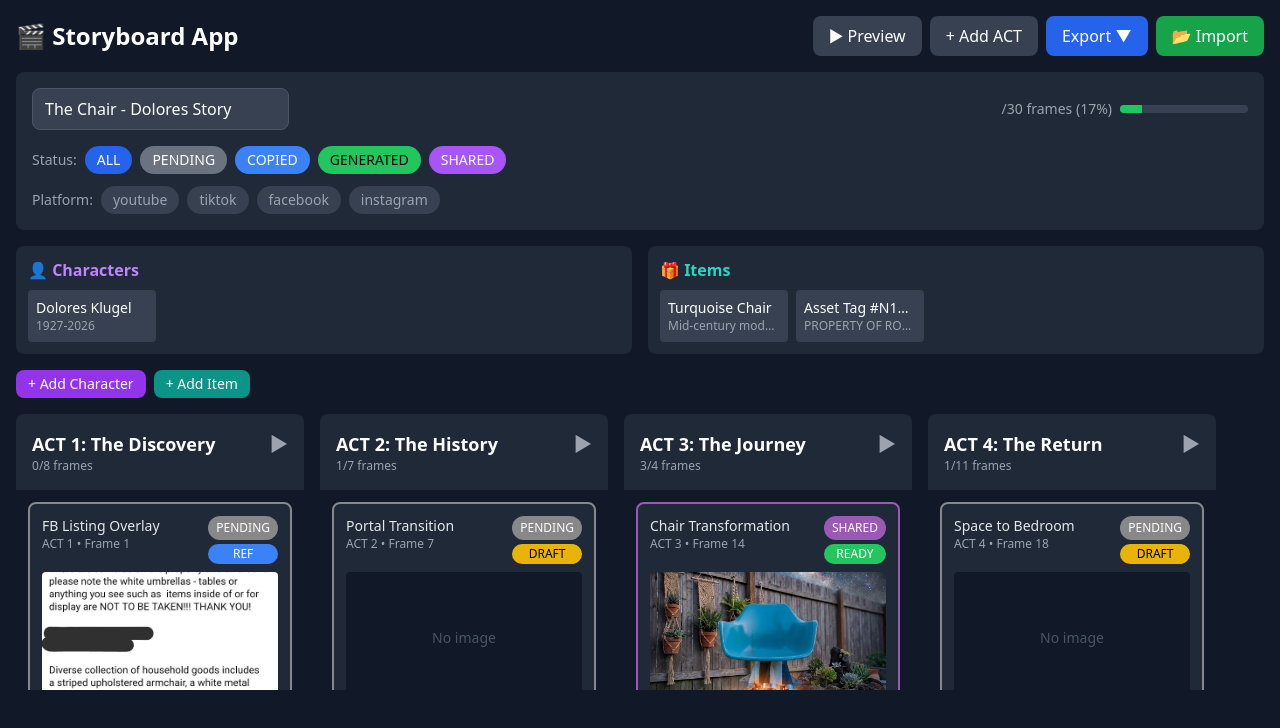
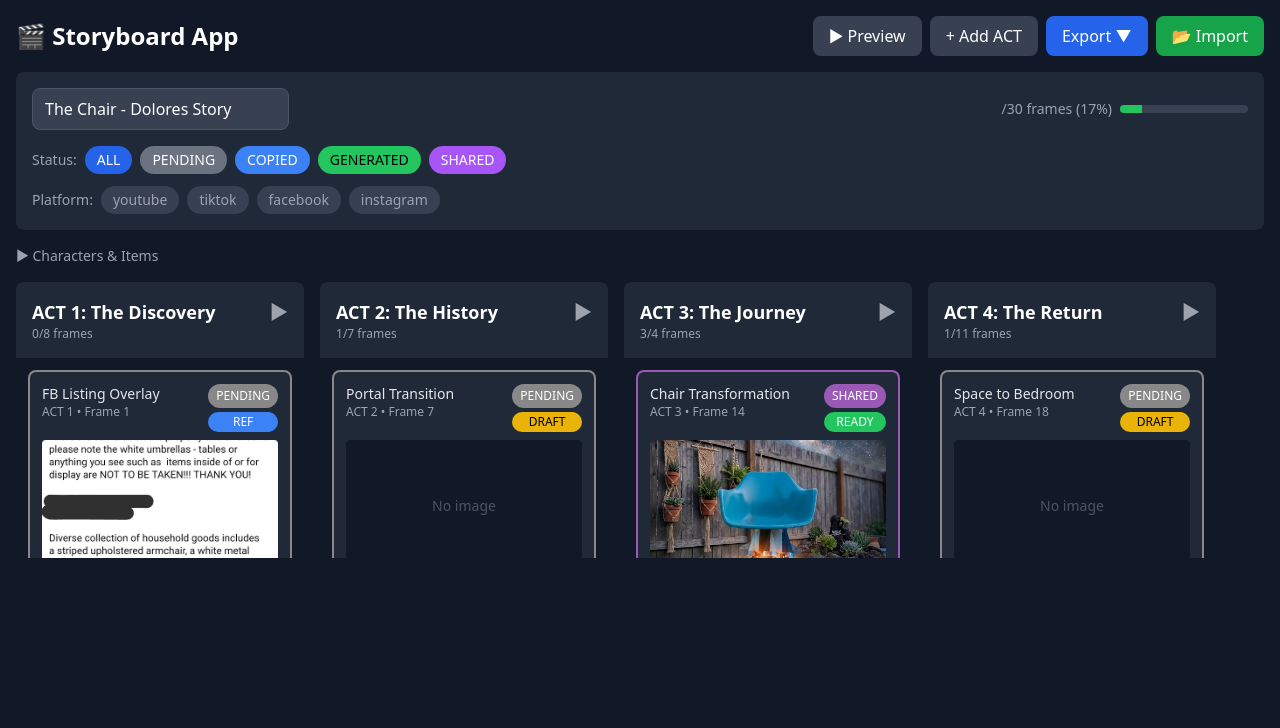
Before and after one commit to CuriousCornucopious/the-chair-storyboard-v2, a React (Vite) app: page / in a window 1280 px wide. Shown: the top 728 px of the page. Built offline with nearby package versions, Linux system fonts and the light colour scheme; grey boxes are pictures that could not be loaded.

Commit message:
Add collapsible Character & Item section

```diff
--- a/src/App.jsx
+++ b/src/App.jsx
@@ -20,6 +20,7 @@ export default function App() {
   const [expandedActs, setExpandedActs] = useState({});
   const [showAddModal, setShowAddModal] = useState(false);
   const [addModalType, setAddModalType] = useState(null);
+  const [characterItemExpanded, setCharacterItemExpanded] = useState(false);
 
   const progress = getProgress();
 
@@ -220,9 +221,19 @@ export default function App() {
           onStoryNameChange={handleStoryNameChange}
         />
 
-        {/* Character & Item Boxes */}
+        {/* Character & Item Section - Collapsible */}
         {(story.characters?.length > 0 || story.items?.length > 0) && (
-          <div className="mb-4 flex gap-4">
+          <div className="mb-4">
+            <button
+              onClick={() => setCharacterItemExpanded(!characterItemExpanded)}
+              className="text-gray-400 text-sm mb-2 flex items-center gap-1 hover:text-white"
+            >
+              {characterItemExpanded ? '▼' : '▶'} Characters & Items
+            </button>
+
+            {characterItemExpanded && (
+              <>
+                <div className="flex gap-4 mb-2">
                   {story.characters?.length > 0 && (
                     <CharacterBox characters={story.characters} />
                   )}
@@ -230,10 +241,7 @@ export default function App() {
                     <ItemBox items={story.items} />
                   )}
                 </div>
-        )}
-
-        {/* Add Character/Item Buttons */}
-        <div className="mb-4 flex gap-2">
+                <div className="flex gap-2">
                   <button
                     onClick={() => openAddModal('character')}
                     className="bg-purple-600 hover:bg-purple-700 text-white px-3 py-1 rounded-lg text-sm"
@@ -247,6 +255,10 @@ export default function App() {
                     + Add Item
                   </button>
                 </div>
+              </>
+            )}
+          </div>
+        )}
 
         {/* ACT Columns with Expandable Summaries */}
         <div className="flex gap-4 overflow-x-auto pb-4">
```
Lines whose indentation alone changed are shown as unchanged.
